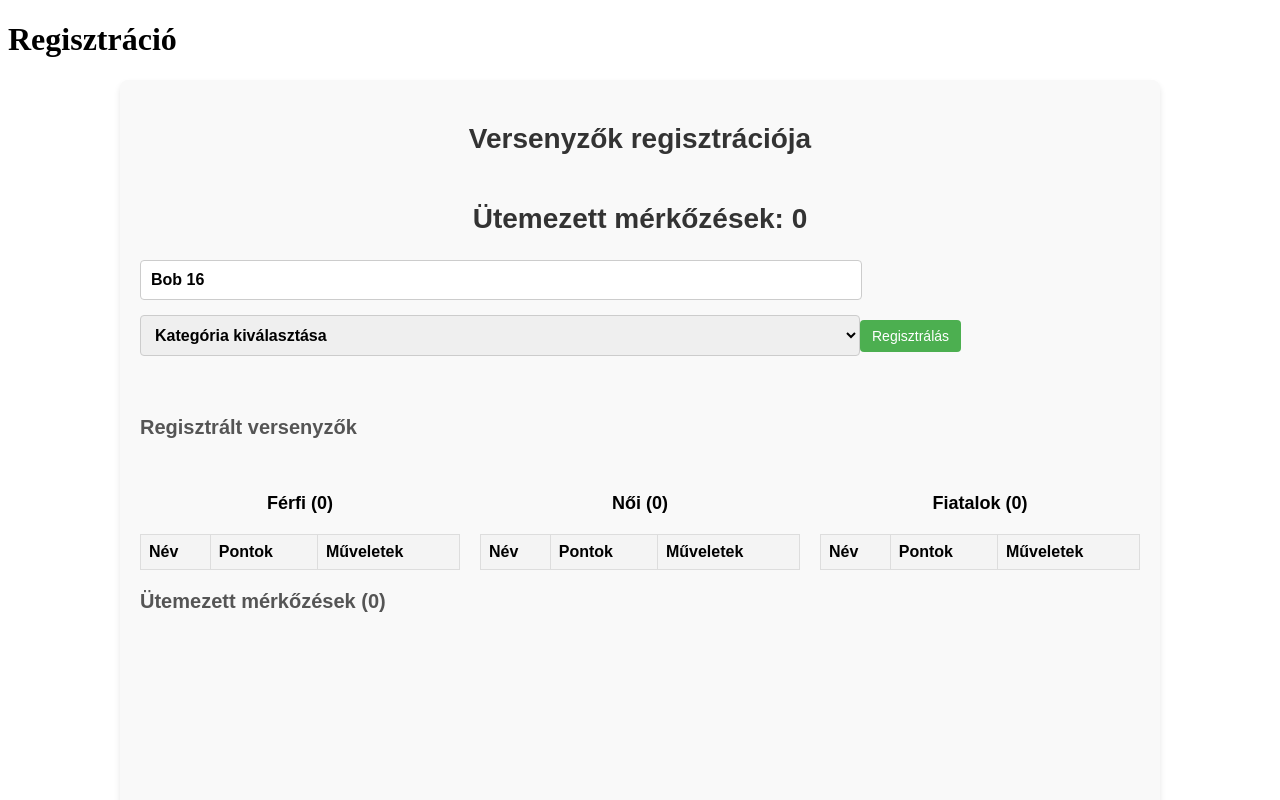
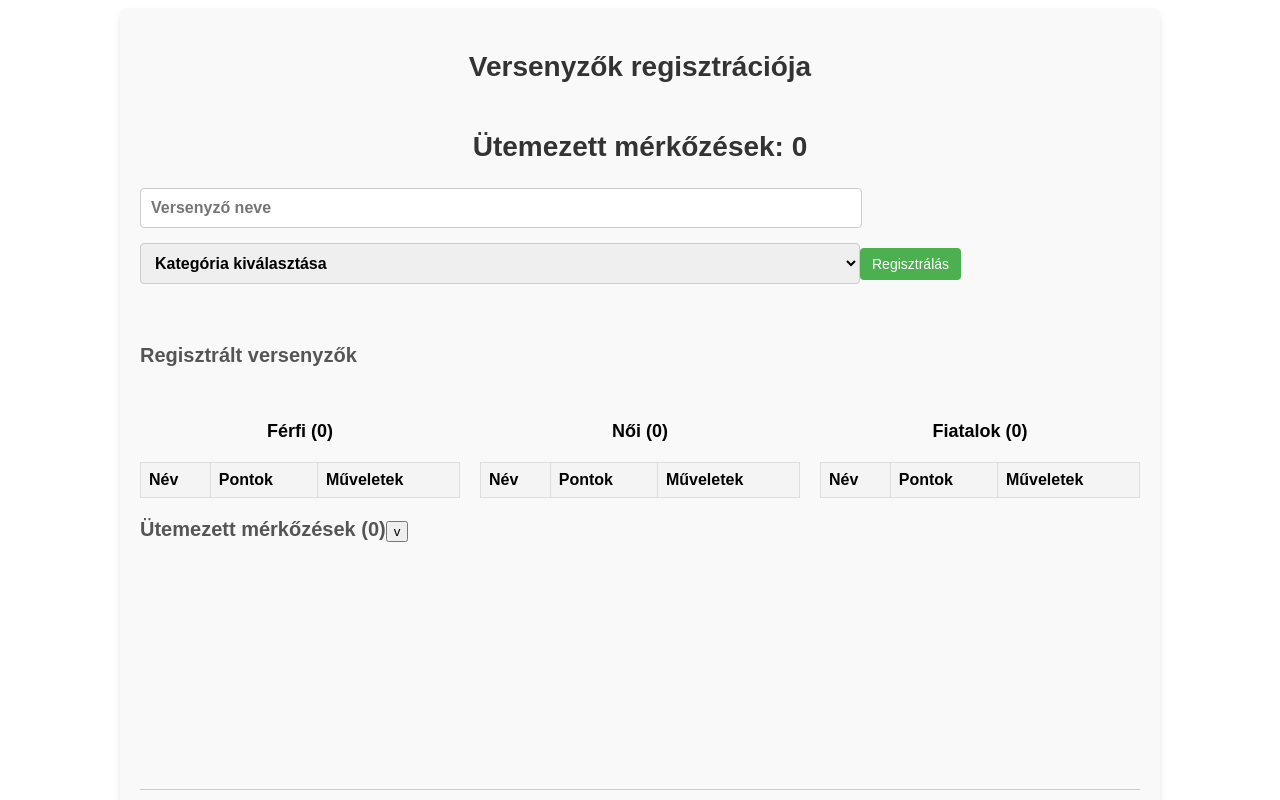
Before and after one commit to balazs-csutortoki/table-tennis-tournament, a React (Create React App) app: page /table-tennis-tournament/registration in a window 1280 px wide. Shown: the top 800 px of the page. Built offline with nearby package versions, Linux system fonts and the light colour scheme.

Commit message:
Final version before match

```diff
--- a/src/components/ContestantRegistration.tsx
+++ b/src/components/ContestantRegistration.tsx
@@ -25,12 +25,18 @@ const ContestantRegistration: React.FC<ContestantRegistrationProps> = ({ onCanSt
     const [modalMessage, setModalMessage] = useState('');
     const [selectedContestant, setSelectedContestant] = useState<Contestant | null>(null);
     const [isContestantModalOpen, setIsContestantModalOpen] = useState(false);
+
+    const [isMatchesTableCollapsed, setIsMatchesTableCollapsed] = useState(true); // State to toggle table visibility
+
+    const toggleMatchesTable = () => {
+        setIsMatchesTableCollapsed(!isMatchesTableCollapsed);
+    };
     // List of random first names
     const randomNames = ['John', 'Jane', 'Alice', 'Bob', 'Charlie', 'Diana', 'Eve', 'Frank', 'Grace', 'Hank'];
 
     // State for contestant name and category
-    const [contestantName, setContestantName] = useState(
-        `${randomNames[Math.floor(Math.random() * randomNames.length)]} ${Math.floor(Math.random() * 90 + 10)}`
+    const [contestantName, setContestantName] = useState(''
+        //`${randomNames[Math.floor(Math.random() * randomNames.length)]} ${Math.floor(Math.random() * 90 + 10)}`
     );
     const [category, setCategory] = useState('');
     const [editingId, setEditingId] = useState<string | null>(null); // Use GUID for editing
@@ -118,6 +124,8 @@ const ContestantRegistration: React.FC<ContestantRegistrationProps> = ({ onCanSt
 
         // Combine distinct and non-distinct matches
         const mergedMatches = [...distinctMatches, ...nonDistinctMatches];
+        //Randomize the order of matches
+        mergedMatches.sort(() => Math.random() - 0.5);
 
         // Step 3: Reassign original match IDs
         const updatedMatches = mergedMatches.map((match) => {
@@ -181,7 +189,8 @@ const ContestantRegistration: React.FC<ContestantRegistrationProps> = ({ onCanSt
             }
 
             // Reset the form with a new random name, but keep the last selected category
-            setContestantName(`${randomNames[Math.floor(Math.random() * randomNames.length)]} ${Math.floor(Math.random() * 90 + 10)}`);
+            //setContestantName(`${randomNames[Math.floor(Math.random() * randomNames.length)]} ${Math.floor(Math.random() * 90 + 10)}`);
+            setContestantName('');
         }
     };
 
@@ -232,7 +241,8 @@ const ContestantRegistration: React.FC<ContestantRegistrationProps> = ({ onCanSt
 
     const handleCancelEdit = () => {
         setEditingId(null);
-        setContestantName(`${randomNames[Math.floor(Math.random() * randomNames.length)]} ${Math.floor(Math.random() * 90 + 10)}`);
+        setContestantName('');
+        //  setContestantName(`${randomNames[Math.floor(Math.random() * randomNames.length)]} ${Math.floor(Math.random() * 90 + 10)}`);
     };
 
     const getContestantName = (id: string): string => {
@@ -391,7 +401,14 @@ const ContestantRegistration: React.FC<ContestantRegistrationProps> = ({ onCanSt
             </div>
 
             {/* List of Matches */}
-            <h3 className="match-list-title">{t('register.scheduledMatchesTitle')} ({matches.length})</h3>
+            {/* Collapsible Scheduled Matches Table */}
+            <h3 className="match-list-title" onClick={toggleMatchesTable}>
+                {t('register.scheduledMatchesTitle')} ({matches.length})
+                <button className="toggle-button">
+                    {isMatchesTableCollapsed ? 'v' : '<'}
+                </button>
+            </h3>
+            {!isMatchesTableCollapsed && (
                 <ul className="match-list">
                     {matches.map((match) => (
                         <li key={match.id} className="match-list-item">
@@ -400,6 +417,7 @@ const ContestantRegistration: React.FC<ContestantRegistrationProps> = ({ onCanSt
                         </li>
                     ))}
                 </ul>
+            )}
 
             {isModalOpen && (
                 <ConfirmationModal
--- a/src/components/OngoingMatches.tsx
+++ b/src/components/OngoingMatches.tsx
@@ -131,6 +131,8 @@ const OngoingMatches: React.FC = () => {
     };
 
     const openChangeMatchModal = (tableNumber: number) => {
+        //clear search query
+        setSearchQuery('');
         setSelectedTable(tableNumber);
         setSelectedFinishedMatch(null);
         setIsModalOpen(true);
@@ -140,7 +142,9 @@ const OngoingMatches: React.FC = () => {
         if (selectedTable !== null) {
             //the currently ongoing match will be added to the scheduled matches
             const currentMatch = ongoingMatches.find((match) => match.tableNumber === selectedTable);
-            if (currentMatch) {
+            //only add to the scheduled matches if the match is not already in the scheduled matches
+            const currentMatchAlreadyScheduled = scheduledMatches.find((match) => match.id === currentMatch?.id);
+            if (currentMatch && !currentMatchAlreadyScheduled) {
                 setScheduledMatches((prev) => [...prev, currentMatch]);
             }
 
@@ -261,10 +265,36 @@ const OngoingMatches: React.FC = () => {
                             </thead>
                             <tbody>
                                 {scheduledMatches
-                                    .filter((match) =>
-                                        getContestantName(match.player1).toLowerCase().includes(searchQuery) ||
-                                        getContestantName(match.player2).toLowerCase().includes(searchQuery)
-                                    )
+                                    .filter((match) => {
+                                        // Exclude matches with contestants in ongoing matches
+
+                                        const finishedMatchesformatchchange = JSON.parse(localStorage.getItem('finishedMatches') || '[]');
+                                        const ongoingMatchesformatchchange = JSON.parse(localStorage.getItem('ongoingMatches') || '[]');
+                                        // current ongoing match on the table
+                                        const currentOngoingMatch: Match = ongoingMatchesformatchchange.find((m: Match) => m.tableNumber === selectedTable);
+                                        // filter out the current ongoing match
+                                        const filteredOngoingMatches = ongoingMatchesformatchchange.filter((m: Match) => m.tableNumber !== selectedTable);
+                                        const allMatches = [...finishedMatchesformatchchange, ...ongoingMatchesformatchchange];
+                                        //match is not in allmatches
+                                        const isMatchInAllMatches: boolean = allMatches.some((m: Match) => m.id === match.id);
+
+                                        const ongoingContestants = new Set(
+                                            filteredOngoingMatches.flatMap((ongoingMatch: Match) => [ongoingMatch.player1, ongoingMatch.player2])
+                                        );
+
+
+                                        const isPlayer1InOngoing = ongoingContestants.has(match.player1);
+                                        const isPlayer2InOngoing = ongoingContestants.has(match.player2);
+
+                                        return (
+                                            match.id !== currentOngoingMatch?.id &&
+                                            !isMatchInAllMatches &&
+                                            !isPlayer1InOngoing &&
+                                            !isPlayer2InOngoing && (
+                                                getContestantName(match.player1).toLowerCase().includes(searchQuery) ||
+                                                getContestantName(match.player2).toLowerCase().includes(searchQuery))
+                                        );
+                                    })
                                     .map((match) => (
                                         <tr key={match.id}>
                                             <td>{getContestantName(match.player1)}</td>
--- a/src/i18n/hu.json
+++ b/src/i18n/hu.json
@@ -54,6 +54,7 @@
     "categoryColumn": "Kategória",
     "winnerColumn": "Nyertes",
     "change": "Módosítás",
-    "tableColumn": "Asztal"
+    "tableColumn": "Asztal",
+    "searchPlaceholder": "Keresés"
   }
 }
--- a/src/pages/RegistrationPage.tsx
+++ b/src/pages/RegistrationPage.tsx
@@ -14,7 +14,7 @@ const RegistrationPage: React.FC = () => {
 
     return (
         <div>
-            <h1>{t('register.pageTitle')}</h1>
+
             <ContestantRegistration onCanStartTournamentChange={setCanStartTournament} />
             <br />
             <Link to="/tournament">
```
Lines whose indentation alone changed are shown as unchanged.
